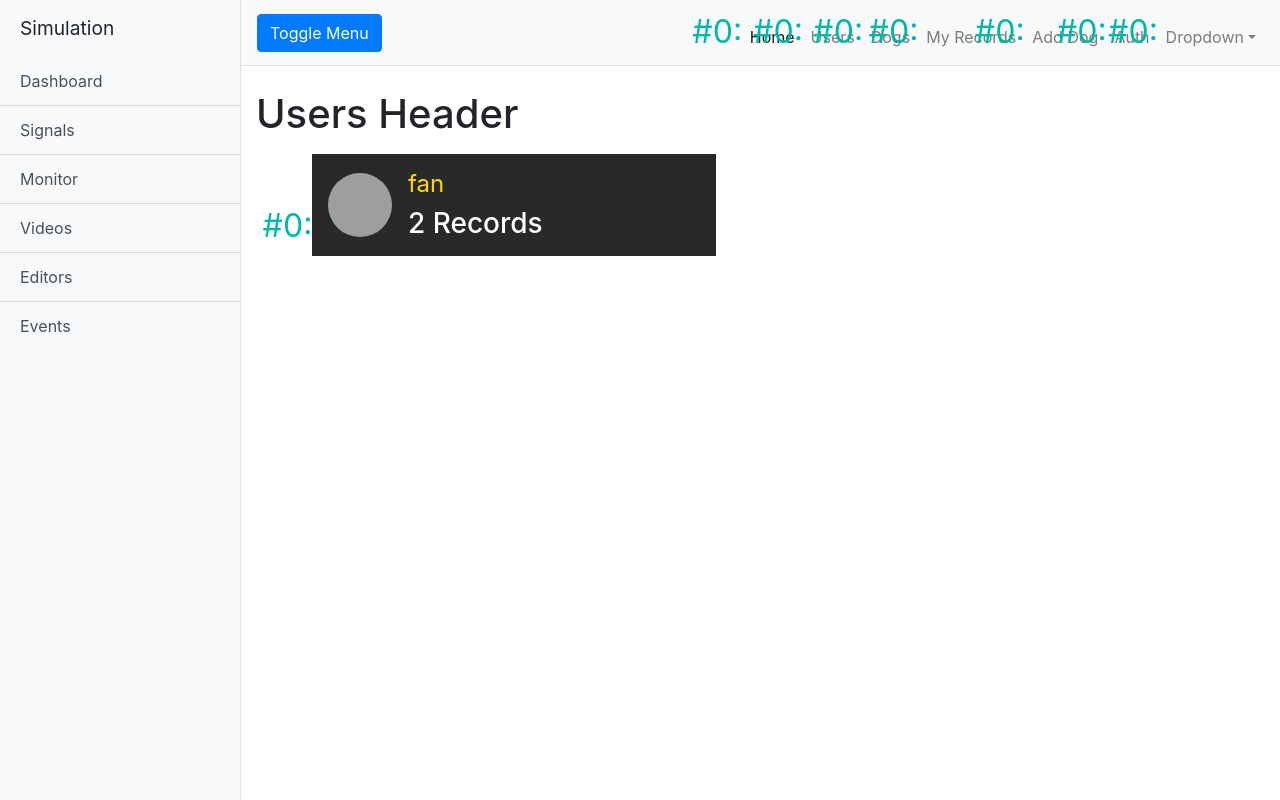
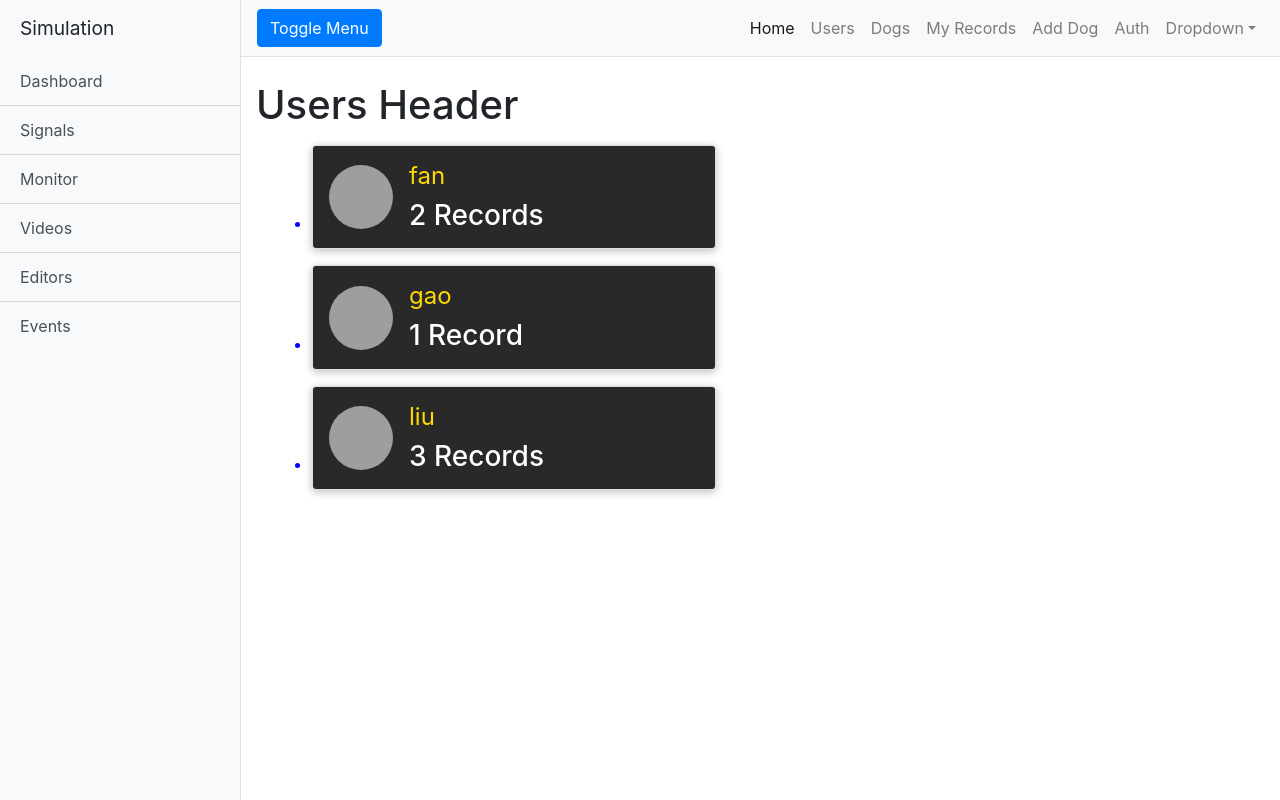
Before and after one commit to fl427/cornell-web-application, a React (Create React App) app in the folder client/: page /users in a window 1280 px wide. Built offline with nearby package versions, Linux system fonts and the light colour scheme; grey boxes are pictures that could not be loaded.

Commit message:
::marker->white

```diff
--- /dev/null
+++ b/client/src/shared/components/UIElements/Card.css
@@ -0,0 +1,9 @@
+.card {
+    position: relative;
+    margin: 0;
+    box-shadow: 0 2px 8px rgba(0, 0, 0, 0.26);
+    border-radius: 6px;
+    padding: 1rem;
+    overflow: hidden;
+    background: white;
+}
--- /dev/null
+++ b/client/src/shared/components/UIElements/Card.js
@@ -0,0 +1,13 @@
+import React from 'react';
+
+import './Card.css';
+
+const Card = props => {
+    return (
+        <div className={`card ${props.className}`} style={props.style}>
+            {props.children}
+        </div>
+    );
+};
+
+export default Card;
--- a/client/src/user/components/UserItem.css
+++ b/client/src/user/components/UserItem.css
@@ -48,8 +48,9 @@
     margin: 0;
 }
 
-li::marker {
-    color: #00b7a8;
-    content: "#" counter(counter) ":";
-    font-size: 200%;
+li {
+    color: white;
 }
+.user-item::marker {
+    color: blue;
+}
--- a/client/src/user/components/UserItem.js
+++ b/client/src/user/components/UserItem.js
@@ -2,12 +2,13 @@ import React from 'react';
 import { Link } from 'react-router-dom';
 
 import Avatar from "../../shared/components/UIElements/Avatar";
+import Card from "../../shared/components/UIElements/Card";
 import './UserItem.css';
 
 const UserItem = props => {
-
     return (
         <li className="user-item">
+            <Card className="user-item__content">
                 <Link to={`/${props.id}/records`}>
                     <div className="user-item__image">
                         <Avatar image={props.image} alt={props.name} className="user-item__image"/>
@@ -19,6 +20,7 @@ const UserItem = props => {
                         </h3>
                     </div>
                 </Link>
+            </Card>
         </li>
     );
 };
--- a/client/src/user/components/UsersList.js
+++ b/client/src/user/components/UsersList.js
@@ -1,12 +1,15 @@
 import React from 'react';
 
 import UserItem from "./UserItem";
+import Card from "../../shared/components/UIElements/Card";
 
 const UsersList = props => {
     if (props.items.length === 0) {
         return (
             <div className="center">
-                <h2>No users found.</h2>
+                <Card>
+                    <h2>No users found.</h2>
+                </Card>
             </div>
         );
     }
--- a/client/src/user/pages/Users.js
+++ b/client/src/user/pages/Users.js
@@ -10,6 +10,24 @@ const Users = () => {
             records: [
                 'r1',
                 'r2'
+            ]
+        },
+        {
+            id: 'u2',
+            name: 'gao',
+            image: 'https://images.unsplash.com/photo-1587583770025-32851bad462e?ixlib=rb-1.2.1&ixid=eyJhcHBfaWQiOjEyMDd9&auto=format&fit=crop&w=1650&q=80',
+            records: [
+                'r3'
+            ]
+        },
+        {
+            id: 'u3',
+            name: 'liu',
+            image: 'https://images.unsplash.com/photo-1587583770025-32851bad462e?ixlib=rb-1.2.1&ixid=eyJhcHBfaWQiOjEyMDd9&auto=format&fit=crop&w=1650&q=80',
+            records: [
+                'r4',
+                'r5',
+                'r6'
             ]
         }
     ]
```
Lines whose indentation alone changed are shown as unchanged.
